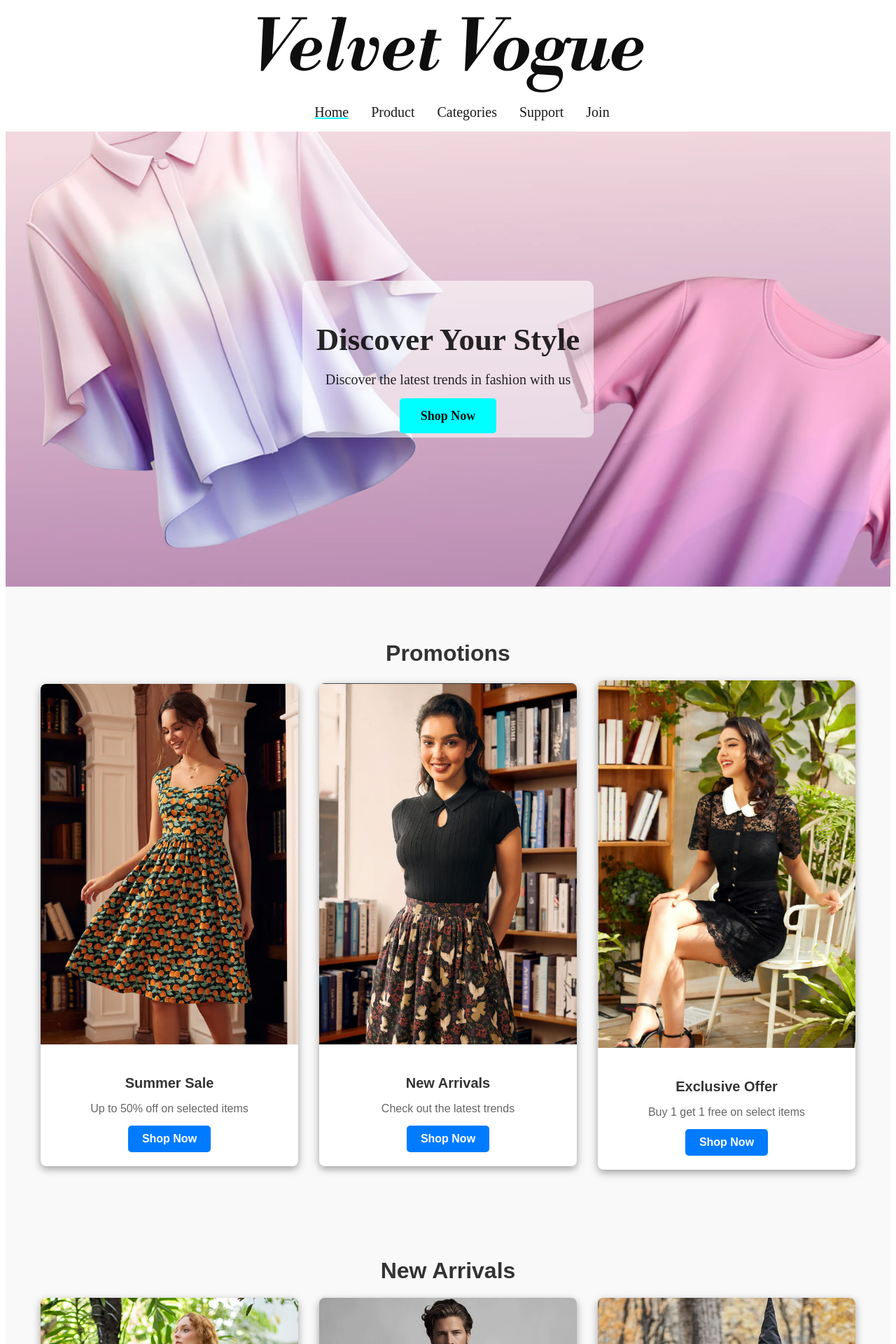
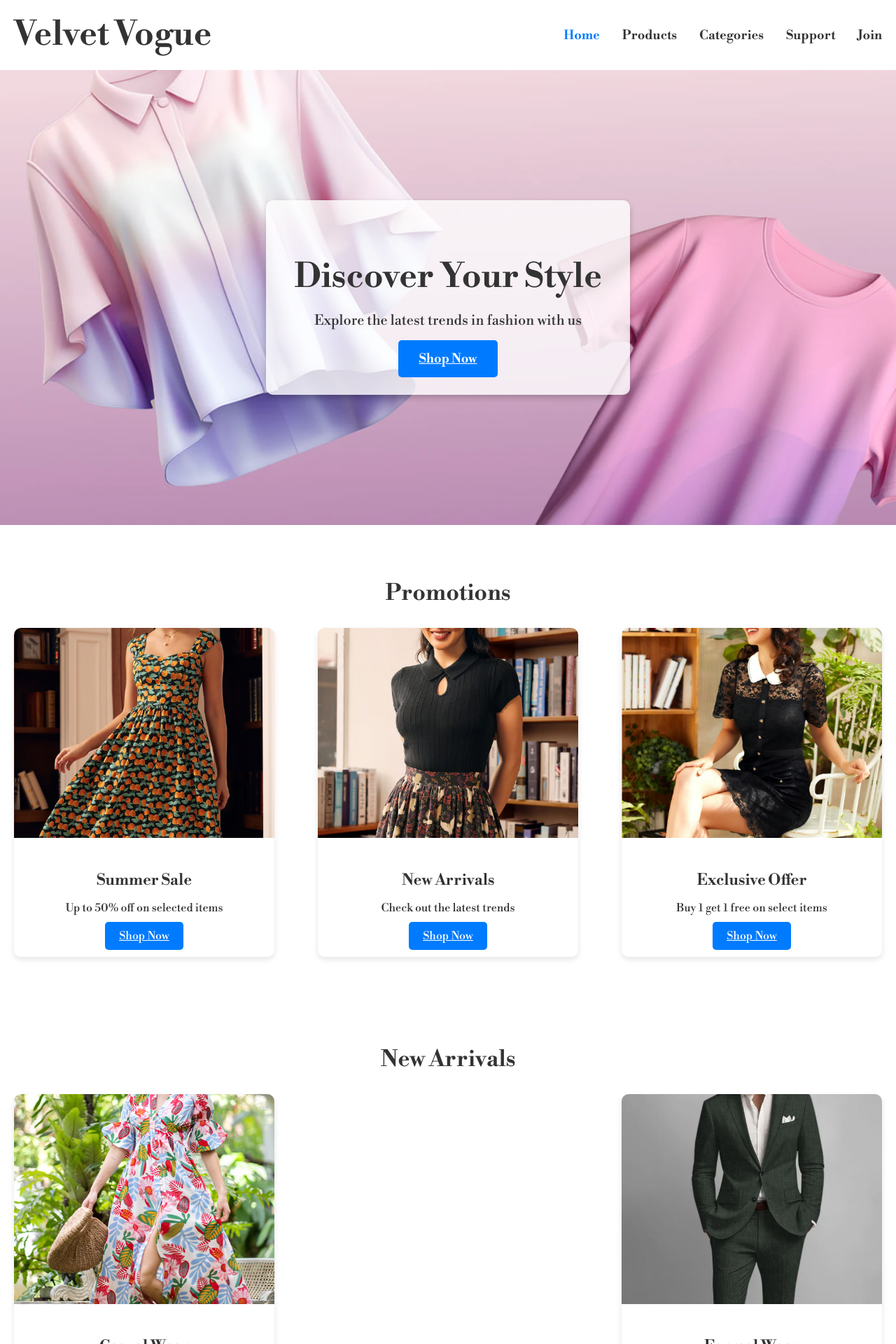
Before and after one commit to Thanujaya448/Velvet-Vogue, a PHP site: page /home.html in a window 1280 px wide. Shown: the top 1920 px of the page at 70% size. Run offline with PHP 8.4, Linux system fonts and the light colour scheme; some web fonts are replaced.

Commit message:
2024/10/17 2.50pm

```diff
--- a/home.css
+++ b/home.css
@@ -1,61 +1,60 @@
+/* Google Fonts */
 @import url('https://fonts.googleapis.com/css2?family=Ephesis&display=swap');
-@import url('https://fonts.googleapis.com/css2?family=Bodoni+Moda:ital,opsz,wght@0,6..96,400..900;1,6..96,400..900&display=swap');
-@import url('https://fonts.googleapis.com/css2?family=Libre+Bodoni:ital,wght@0,400..700;1,400..700&display=swap');
+@import url('https://fonts.googleapis.com/css2?family=Libre+Bodoni:wght@400;700&display=swap');
 
-/* Body and Background */
+/* General Body Styling */
 body {
-    background-color: rgb(255, 255, 255);
+    margin: 0;
+    padding: 0;
+    font-family: 'Libre Bodoni', serif;
+    background-color: #f4f4f4;
+    color: #333;
 }
 
+/* Navigation Bar */
 .navbar {
-    background-color: rgb(255, 255, 255);
+    background-color: #ffffff;
+    padding: 20px;
+    box-shadow: 0 4px 6px rgba(0, 0, 0, 0.1);
+    display: flex;
+    justify-content: space-between;
+    align-items: center;
 }
 
-/* Logo Styling */
 .logo {
-    /* font-family: "bodoni moda" , serif; */
-    font-family: "Libre Bodoni", serif;
-    font-size: 100px;
-    text-align: center;
-    font-style: italic;
+    font-size: 48px;
+    font-weight: 700;
+    font-family: 'Libre Bodoni', serif;
+    color: #333;
 }
 
 .logo a {
     text-decoration: none;
-    color: rgb(14, 14, 14);
+    color: inherit;
 }
 
-/* Navigation Menu */
 .nav_menu ul {
+    list-style: none;
     display: flex;
-    gap: 5em 2em;
-    justify-content: center;
-    list-style-type: none;
+    gap: 2em;
 }
 
-li a {
-    font-size: 20px;
+.nav_menu a {
     text-decoration: none;
-    color: rgba(0, 0, 0, 0.904);
+    color: #333;
+    font-size: 18px;
+    font-weight: 600;
 }
 
-li a:hover {
-    text-decoration: underline;
-    text-decoration-color: aqua;
-}
-
-.active {
-    text-decoration: underline;
-    text-decoration-color: aqua;
+.nav_menu a:hover,
+.nav_menu .active {
+    color: #007bff;
 }
 
 /* Hero Section */
 .hero {
-    width: 100%;
     height: 650px;
-    background-image: url('herobg.webp');
-    background-size: cover;
-    background-position: center;
+    background: url('herobg.webp') center/cover no-repeat;
     display: flex;
     justify-content: center;
     align-items: center;
@@ -63,14 +62,15 @@ li a:hover {
 
 .hero-content {
     text-align: center;
-    color: rgba(0, 0, 0, 0.849);
-    background: rgba(255, 255, 255, 0.589);
-    padding: 20px;
+    background-color: rgba(255, 255, 255, 0.8);
+    padding: 40px;
     border-radius: 10px;
+    box-shadow: 0 4px 8px rgba(0, 0, 0, 0.2);
 }
 
 .hero h1 {
-    font-size: 45px;
+    font-size: 48px;
+    font-weight: bold;
     margin-bottom: 20px;
 }
 
@@ -80,91 +80,84 @@ li a:hover {
 }
 
 .hero-button {
+    background-color: #007bff;
+    color: white;
     padding: 15px 30px;
-    background-color: aqua;
-    color: rgba(0, 0, 0, 0.932);
-    text-decoration: none;
     font-size: 18px;
+    font-weight: bold;
+    border: none;
     border-radius: 5px;
-    font-weight: bold;
+    cursor: pointer;
     transition: background-color 0.3s ease;
 }
 
 .hero-button:hover {
-    background-color: lightseagreen;
+    background-color: #0056b3;
 }
 
-/* Promotion Section & New Arrivals Section*/
-
+/* Promotion & New Arrivals Section */
 h2 {
     font-size: 32px;
-    font-weight: bold;
-    margin-bottom: 20px;
     text-align: center;
+    margin-bottom: 30px;
 }
 
-/* Promotion Section & New Arrivals Section*/
 .promotion, .newarrivals {
-    font-family: Arial, sans-serif;
-    color: #333;
-    padding: 50px;
-    background-color: #f9f9f9;
+    padding: 50px 20px;
+    background-color: #fff;
 }
 
 .promotion-container, .newarrivals-container {
     display: flex;
+    gap: 20px;
     justify-content: space-between;
-    gap: 20px;
-    align-items: center;
     flex-wrap: wrap;
 }
 
-/* Promotion Box & New Arrivals Box*/
-.promo-box, .NewArr-Box {
-    background-color: white;
-    border-radius: 8px;
-    box-shadow: 0px 4px 12px rgba(0, 0, 0, 0.373);
-    overflow: hidden;
-    width: calc(33.333% - 20px); /* Three columns with space in between */
-    transition: transform 0.3s ease;
+/* Promotion & New Arrivals Boxes */
+.promo-box, .newarr-box {
+    flex: 1;
+    max-width: 30%;
+    background-color: #ffffff;
+    border-radius: 10px;
+    box-shadow: 0 4px 8px rgba(0, 0, 0, 0.1);
+    transition: transform 0.3s;
 }
 
-.promo-box:hover, .NewArr-Box:hover {
+.promo-box:hover, .newarr-box:hover {
     transform: translateY(-5px);
 }
 
 .promo-img, .arr-img {
     width: 100%;
-    height: auto;
+    height: 300px;
+    object-fit: cover;
+    border-radius: 10px 10px 0 0;
 }
 
-/* Promotion Details & NewArrivals Button */
 .promo-details, .arr-details {
     padding: 20px;
     text-align: center;
 }
 
 .promo-details h3, .arr-details h3 {
-    font-size: 20px;
+    font-size: 22px;
     margin-bottom: 10px;
-    color: #333;
 }
 
 .promo-details p, .arr-details p {
     font-size: 16px;
-    color: #666;
-    margin-bottom: 15px;
+    margin-bottom: 20px;
 }
 
-/* Promotion Button & NewArrivals Button */
 .promo-button, .arr-button {
-    display: inline-block;
-    font-weight: bold;
-    text-decoration: none;
-    background-color: #007BFF;
+    background-color: #007bff;
     color: white;
     padding: 10px 20px;
+    font-size: 16px;
+    border: none;
     border-radius: 5px;
+    cursor: pointer;
     transition: background-color 0.3s ease;
 }
 
--- a/home.html
+++ b/home.html
@@ -15,8 +15,8 @@
             <div class="nav_menu">
                 <ul>
                     <li><a class="active" href="#">Home</a></li>
-                    <li><a href="products.html">Product</a></li>
-                    <li><a href="Categories.html">Categories</a></li>
+                    <li><a href="products.html">Products</a></li>
+                    <li><a href="categories.html">Categories</a></li>
                     <li><a href="support.html">Support</a></li>
                     <li><a href="join.html">Join</a></li>
                 </ul>
@@ -28,13 +28,13 @@
     <section class="hero">
         <div class="hero-content">
             <h1>Discover Your Style</h1>
-            <p>Discover the latest trends in fashion with us</p>
+            <p>Explore the latest trends in fashion with us</p>
             <a href="products.html" class="hero-button">Shop Now</a>
         </div>
     </section>
 
     <!-- Promotion Section -->
-    <div class="promotion">
+    <section class="promotion">
         <h2><b>Promotions</b></h2>
         <div class="promotion-container">
             <!-- Promotion 1 -->
@@ -67,48 +67,45 @@
                 </div>
             </div>
         </div>
-    </div>
+    </section>
 
-
-
-    <!-- New Arrives -->
-    <div class="newarrivals">
+    <!-- New Arrivals Section -->
+    <section class="newarrivals">
         <h2><b>New Arrivals</b></h2>
         <div class="newarrivals-container">
             <!-- New Arrivals 1 -->
-            <div class="NewArr-Box">
+            <div class="newarr-box">
                 <img src="6 (4).jpg" alt="newarrival 1" class="arr-img">
                 <div class="arr-details">
                     <h3>Casual Wear</h3>
-                    <p>Laters casual wear for women</p>
+                    <p>Latest casual wear for women</p>
                     <a href="products.html" class="arr-button">Shop Now</a>
                 </div>
             </div>
 
             <!-- New Arrivals 2 -->
-            <div class="NewArr-Box">
+            <div class="newarr-box">
                 <img src="MFor.jpg" alt="newarrival 2" class="arr-img">
                 <div class="arr-details">
                     <h3>Formal Wear</h3>
-                    <p>Laters Formal wear for men</p>
+                    <p>Latest formal wear for men</p>
                     <a href="products.html" class="arr-button">Shop Now</a>
                 </div>
             </div>
 
-            <!-- New Arrivals 3 -->
-            <div class="NewArr-Box">
+            <!-- New Arrivals 3
+            <div class="newarr-box">
                 <img src="HW.jpg" alt="newarrival 3" class="arr-img">
                 <div class="arr-details">
                     <h3>Special Event Wear</h3>
                     <p>Special day celebrations</p>
                     <a href="products.html" class="arr-button">Shop Now</a>
                 </div>
+            </div> -->
         </div>
-        </div>
-    </div>
+    </section>
 
-
-    <!-- Contact Info -->
+    <!-- Contact Info Section -->
     <footer>
         <div class="contact">
             <h2><b>Contact Us</b></h2>
@@ -117,7 +114,7 @@
                     <h3><b>Velvet Vogue</b></h3>
                     <p>500/A,<br>Ananda Coomaraswamy Mawatha,<br>Colombo 00700</p>
                     <div class="tel">
-                    <p><b>Tel No:</b><br> +94 758 6957<br>+94 758 6957</p>
+                        <p><b>Tel No:</b><br> +94 758 6957</p>
                     </div>
                     <div><p><b>Email:</b> Velvetvogue@support.com</p></div>
                 </div>
@@ -125,6 +122,5 @@
         </div>
     </footer>
 
-
 </body>
 </html>
```
Also changed, not shown: other parts of home.css (+10 -61 lines). Lines whose indentation alone changed are shown as unchanged.
